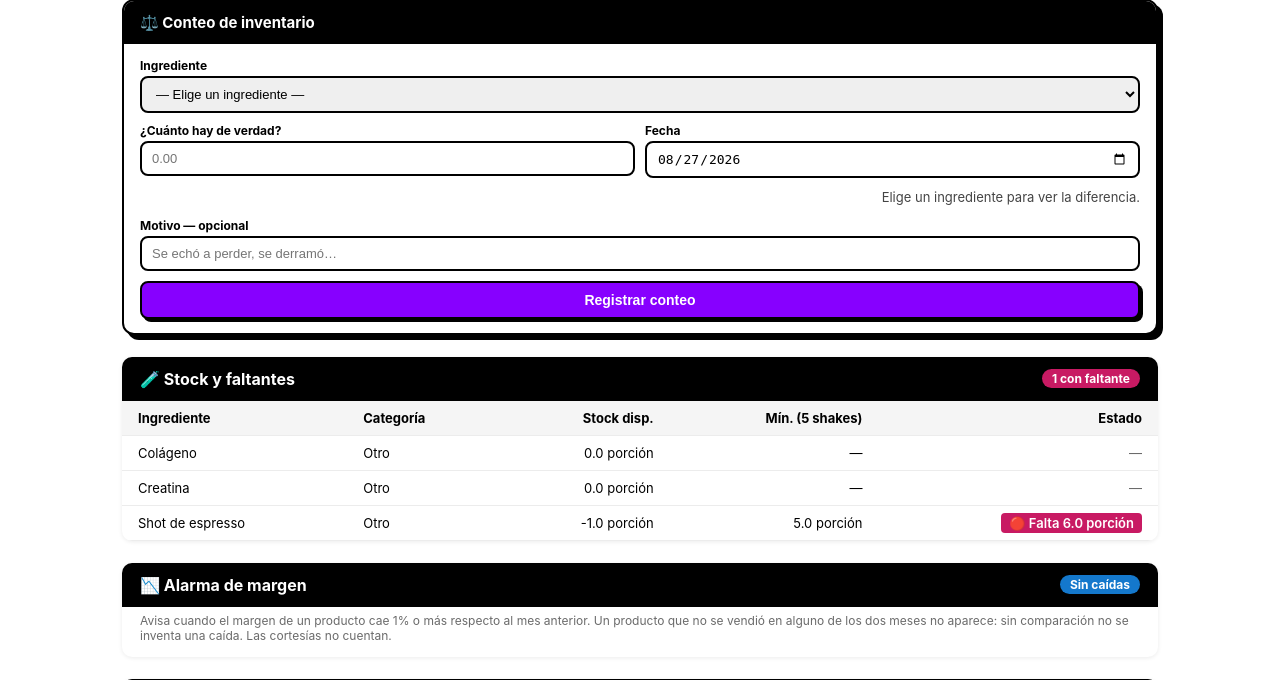
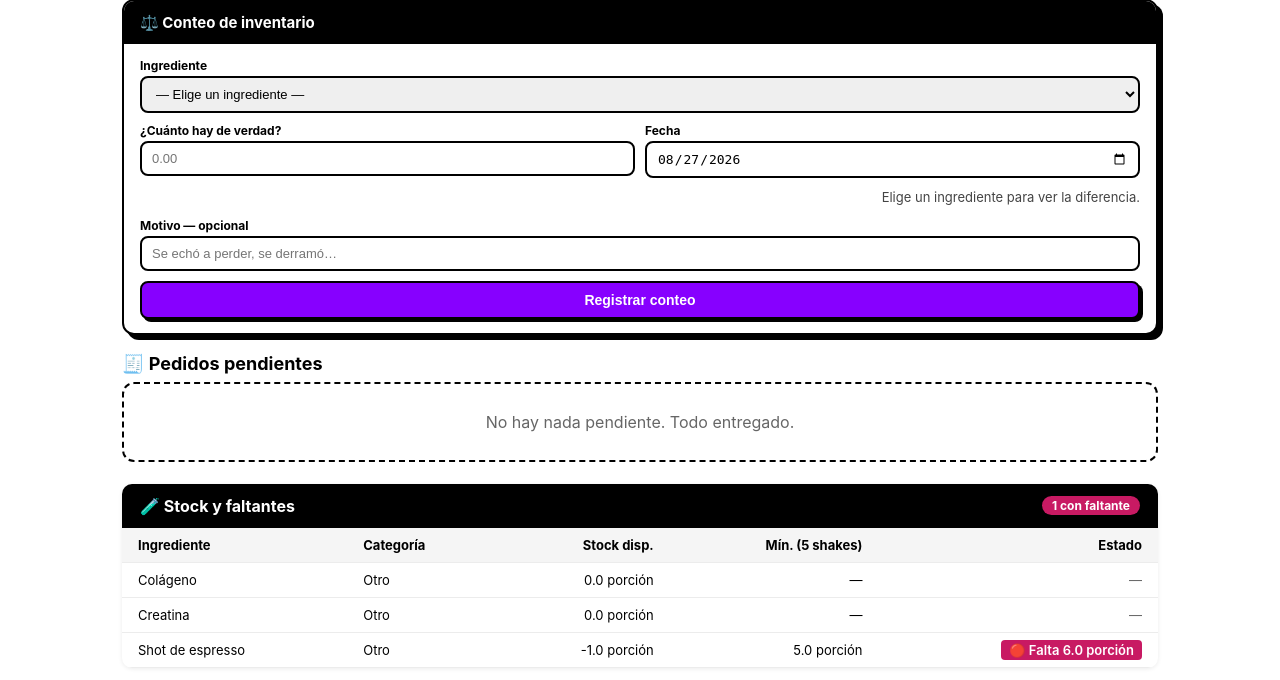
Before and after one commit to andyrioc-arch/shake-pos, a Django app: page /inventario/ in a window 1280 px wide. Shown: the part 1458-2138 px from the top of the page. Run offline with Django 5.2, Linux system fonts and the light colour scheme; a user stored in the database is signed in; data comes from the database, SQL or seed files in the repository; tables that the repository leaves empty hold one stand-in row (values such as "Sample post").

Commit message:
Los pedidos pendientes viven debajo de la caja.
Andy necesita cantar y marcar entregado sin cambiar de pantalla.
/pedidos/ queda como alias al mismo bloque.

Co-authored-by: Cursor <cursoragent@cursor.com>

```diff
--- a/habits_inventory/test_e2e.py
+++ b/habits_inventory/test_e2e.py
@@ -211,7 +211,8 @@ class DiaDeUsoTests(TestCase):
                          f'inline; filename="nota-{n1.folio}.pdf"')
 
         # ── 3b · La barra entrega el pedido ─────────────────────────────────
-        pedidos = self.c_caja.get(reverse("panel_pedidos"))
+        # Los pendientes viven bajo la caja: no hay que cambiar de pantalla.
+        pedidos = self.c_caja.get(reverse("panel_inventario"))
         self.assertContains(pedidos, "Andrea")
         self.assertTrue(n1.pendiente)
         self.c_caja.post(reverse("pedido_entregar", args=[n1.pk]))
@@ -220,7 +221,7 @@ class DiaDeUsoTests(TestCase):
         # Se afirma el estado vacío y no la ausencia del nombre: el aviso de
         # «Pedido de Andrea entregado» viaja en la siguiente petición y lleva
         # el nombre dentro, así que buscarlo daría un falso negativo.
-        self.assertContains(self.c_caja.get(reverse("panel_pedidos")),
+        self.assertContains(self.c_caja.get(reverse("panel_inventario")),
                             "No hay nada pendiente")
 
         # ── 4 · Llega la factura del proveedor ──────────────────────────────
--- a/inventario/templates/inventario/panel.html
+++ b/inventario/templates/inventario/panel.html
@@ -154,6 +154,31 @@
   .lealtad-info { font-size:12px; margin-top:6px; min-height:16px; font-weight:700; }
   .lealtad-info.ok { color:#8700ff; }
   .lealtad-info.nuevo { color:#777; font-weight:600; }
+
+  /* Pedidos bajo la caja: tarjetas, no tabla — se lee de pie y de reojo. */
+  .pedidos { display:grid; gap:14px; grid-template-columns:repeat(auto-fill,minmax(280px,1fr));
+             margin:8px 0 22px; }
+  .pedido { background:#fff; border:2px solid #000; border-radius:12px;
+            box-shadow:5px 5px 0 #000; overflow:hidden; display:flex; flex-direction:column; }
+  .pedido header { background:#000; color:#fff; padding:10px 16px;
+                   display:flex; align-items:baseline; justify-content:space-between; gap:10px; }
+  .pedido .nombre { font-size:20px; font-weight:800; line-height:1.15; }
+  .pedido .folio { font-size:12px; color:rgba(255,255,255,.6); white-space:nowrap; }
+  .pedido .body { padding:14px 16px; flex:1; }
+  .pedido ul { margin:0; padding-left:18px; }
+  .pedido li { font-size:14px; margin-bottom:3px; }
+  .pedido .meta { margin-top:10px; font-size:12px; color:#666; display:flex; gap:10px; flex-wrap:wrap; }
+  .pedido .regalo { background:#f3ecff; color:#5b00b0; border:1px solid #8700ff;
+            padding:1px 8px; border-radius:6px; font-weight:700; }
+  .pedido form { margin:0; padding:0 16px 16px; }
+  .btn-entregar { width:100%; padding:12px; font-size:15px; font-weight:800;
+                  border:2px solid #000; border-radius:8px; background:#1e9aff;
+                  color:#fff; cursor:pointer; box-shadow:3px 3px 0 #000; }
+  .btn-entregar:hover { background:#1478cc; }
+  .btn-entregar:active { transform:translate(3px,3px); box-shadow:none; }
+  .pedidos-vacio { background:#fff; border:2px dashed #000; border-radius:12px;
+           padding:28px 20px; text-align:center; margin:8px 0 22px; }
+  .pedidos-vacio p { color:#666; margin:0; }
 </style>
 
 <div class="iv-wrap">
@@ -389,6 +414,44 @@
         <button class="btn-reg merma" type="submit">Registrar conteo</button>
       </div>
     </form>
+    {% endif %}
+  </div>
+
+  <!-- ── Pedidos pendientes (justo debajo de donde se registra) ─────── -->
+  <div id="pedidos">
+    <h2 style="font-size:18px;margin:8px 0 6px;">🧾 Pedidos pendientes
+      {% if pedidos %}<span class="muted" style="font-size:13px;font-weight:600;"> · {{ pedidos|length }} por entregar</span>{% endif %}
+    </h2>
+    {% if pedidos %}
+    <div class="pedidos">
+      {% for p in pedidos %}
+      <div class="pedido">
+        <header>
+          <span class="nombre">{{ p.nombre|default:"Sin nombre" }}</span>
+          <span class="folio">{{ p.creada|date:"H:i" }}</span>
+        </header>
+        <div class="body">
+          <ul>
+            {% for linea in p.lineas %}<li>{{ linea }}</li>{% endfor %}
+          </ul>
+          <div class="meta">
+            <span>Folio {{ p.folio }}</span>
+            {% if p.es_cortesia %}<span class="regalo">🎁 Cortesía</span>{% endif %}
+            {% if es_super and not p.es_cortesia %}<span>${{ p.total|floatformat:2 }}</span>{% endif %}
+            <a href="{{ p.url }}">Ver nota</a>
+          </div>
+        </div>
+        <form method="post" action="{% url 'pedido_entregar' p.pk %}">
+          {% csrf_token %}
+          <button class="btn-entregar" type="submit">✓ Entregado</button>
+        </form>
+      </div>
+      {% endfor %}
+    </div>
+    {% else %}
+    <div class="pedidos-vacio">
+      <p>No hay nada pendiente. Todo entregado.</p>
+    </div>
     {% endif %}
   </div>
 
--- a/inventario/templates/site/base.html
+++ b/inventario/templates/site/base.html
@@ -63,7 +63,7 @@
     <nav>
       <a href="/" class="{% if active == 'home' %}active{% endif %}">Inicio</a>
       <a href="/inventario/" class="{% if active == 'inventario' %}active{% endif %}">📦 Inventario</a>
-      <a href="/pedidos/" class="{% if active == 'pedidos' %}active{% endif %}">🧾 Pedidos</a>
+      <a href="{% url 'panel_inventario' %}#pedidos">🧾 Pedidos</a>
       <a href="/lealtad/" class="{% if active == 'lealtad' %}active{% endif %}">💗 Lealtad</a>
       {% if user.is_superuser %}
         <a href="/catalogo/" class="{% if active == 'catalogo' %}active{% endif %}">🧾 Catálogo</a>
--- a/inventario/templates/site/home.html
+++ b/inventario/templates/site/home.html
@@ -50,7 +50,7 @@
     <div class="desc">Stock, faltantes, recetas y resumen de ventas.</div>
     <div class="bar"></div>
   </a>
-  <a class="card ped" href="/pedidos/">
+  <a class="card ped" href="{% url 'panel_inventario' %}#pedidos">
     <div class="ico">🧾</div>
     <div class="ttl">Pedidos</div>
     <div class="desc">
--- a/inventario/views.py
+++ b/inventario/views.py
@@ -191,6 +191,9 @@ def panel_inventario(request):
         "total_cobradas": total_cobradas,
         "total_regaladas": total_regaladas,
         "total_ingreso": total_ingreso,
+        # Pedidos pendientes justo debajo de la caja: no hay que cambiar de
+        # pantalla para cantar el siguiente o marcar uno entregado.
+        "pedidos": _pedidos_pendientes(),
         # Para el formulario de registro (carrito de productos)
         "recetas_activas": Receta.objects.filter(activa=True),
         "ingredientes_lista": Ingrediente.objects.all(),
@@ -224,6 +227,29 @@ def panel_inventario(request):
         } if es_super else {},
     }
     return render(request, "inventario/panel.html", ctx)
+
+
+def _pedidos_pendientes():
+    """Notas aún no entregadas, listas para pintar en la caja.
+
+    Solo pendientes: un pedido entregado desaparece. Lo que se necesita en la
+    barra es saber qué falta, y una lista que crece todo el día deja de leerse
+    a la tercera hora. El histórico ya vive en el admin y en el libro.
+    """
+    pendientes = (Nota.objects.filter(entregada_en__isnull=True)
+                  .prefetch_related("lineas__receta")
+                  .order_by("creada"))
+    return [{
+        "pk": n.pk,
+        "folio": n.folio,
+        "nombre": n.nombre_cliente,
+        "creada": n.creada,
+        "total": n.total,
+        "es_cortesia": n.es_cortesia,
+        "url": n.get_absolute_url(),
+        "lineas": [f"{l.cantidad}× {l.receta.emoji} {l.receta.nombre}".strip()
+                   for l in n.lineas.all()],
+    } for n in pendientes]
 
 
 def _to_decimal(valor, permite_cero=True):
@@ -411,32 +437,8 @@ def venta_agregar(request):
 
 @login_required
 def panel_pedidos(request):
-    """Lo que falta por entregar en la barra. Para todo el personal.
-
-    Solo pendientes: un pedido entregado desaparece. Lo que se necesita aquí es
-    saber qué falta, y una lista que crece todo el día deja de leerse a la
-    tercera hora. El histórico ya vive en el admin y en el libro.
-    """
-    pendientes = (Nota.objects.filter(entregada_en__isnull=True)
-                  .prefetch_related("lineas__receta")
-                  .order_by("creada"))
-    pedidos = [{
-        "pk": n.pk,
-        "folio": n.folio,
-        "nombre": n.nombre_cliente,
-        "creada": n.creada,
-        "total": n.total,
-        "es_cortesia": n.es_cortesia,
-        "url": n.get_absolute_url(),
-        "lineas": [f"{l.cantidad}× {l.receta.emoji} {l.receta.nombre}".strip()
-                   for l in n.lineas.all()],
-    } for n in pendientes]
-    return render(request, "inventario/pedidos.html", {
-        "title": "Pedidos",
-        "active": "pedidos",
-        "pedidos": pedidos,
-        "es_super": request.user.is_superuser,
-    })
+    """Alias: los pedidos viven bajo la caja. Quien llega por /pedidos/ cae ahí."""
+    return redirect(reverse("panel_inventario") + "#pedidos")
 
 
 @require_POST
@@ -454,7 +456,7 @@ def pedido_entregar(request, pk):
         _log(request, nota, CHANGE, "Entregó el pedido")
         nombre = nota.nombre_cliente or nota.folio
         messages.success(request, f"Pedido de {nombre} entregado.")
-    return redirect("panel_pedidos")
+    return redirect(reverse("panel_inventario") + "#pedidos")
 
 
 def _qr_svg(url):
```
Also changed, not shown: inventario/tests.py (+22 -5 lines).
